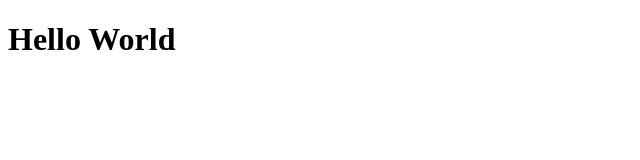
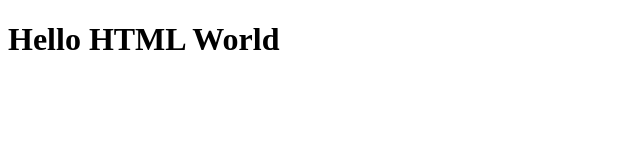
Before and after one commit to cop4808-spring-2023-fullstack-web/cop4808-git-and-github-fundamentals-RojasTony, a plain HTML site: page index.html in a window 1280 px wide. Shown: the whole page, without its empty margins (0-640 px from the left). Drawn offline with Linux system fonts and the light colour scheme.

Commit message:
Changed name to Hello HTML World

```diff
--- a/index.html
+++ b/index.html
@@ -7,6 +7,6 @@
     <title>HW1</title>
 </head>
 <body>
-    <h1> Hello World</h1>
+    <h1> Hello HTML World</h1>
 </body>
 </html>
```
